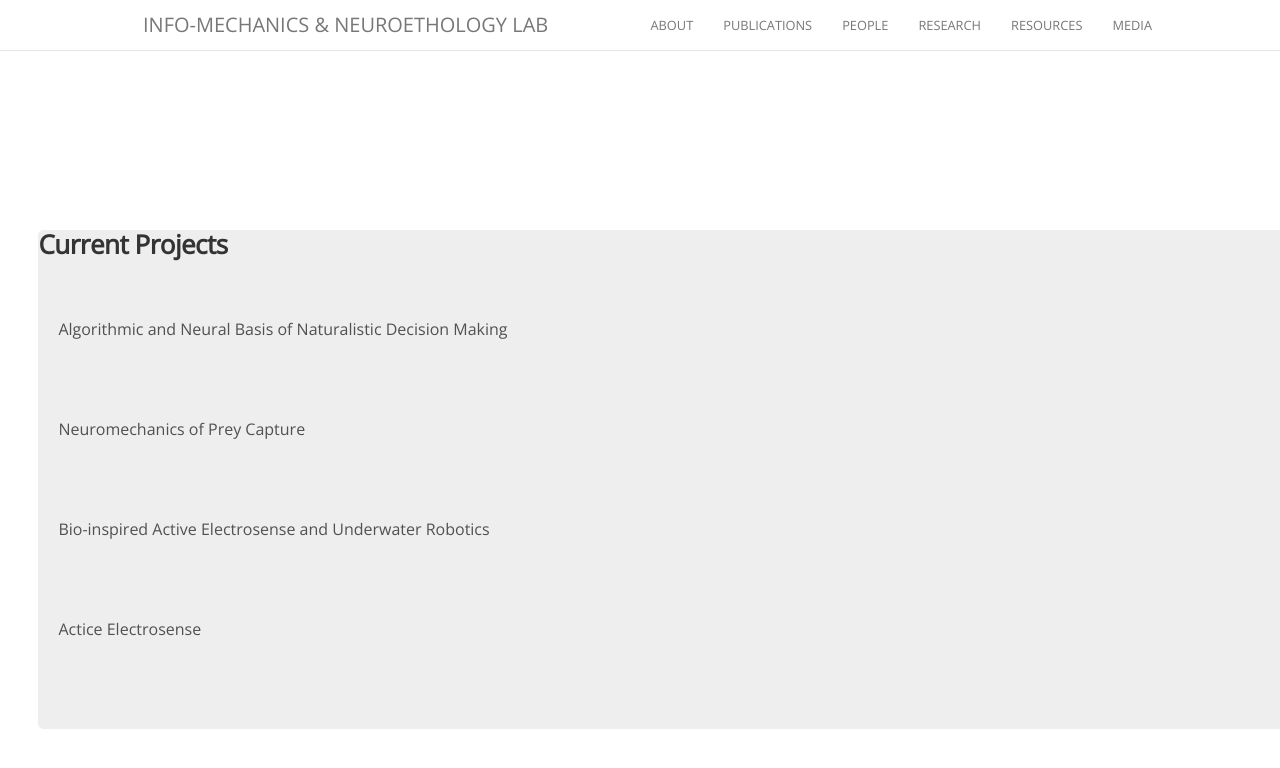
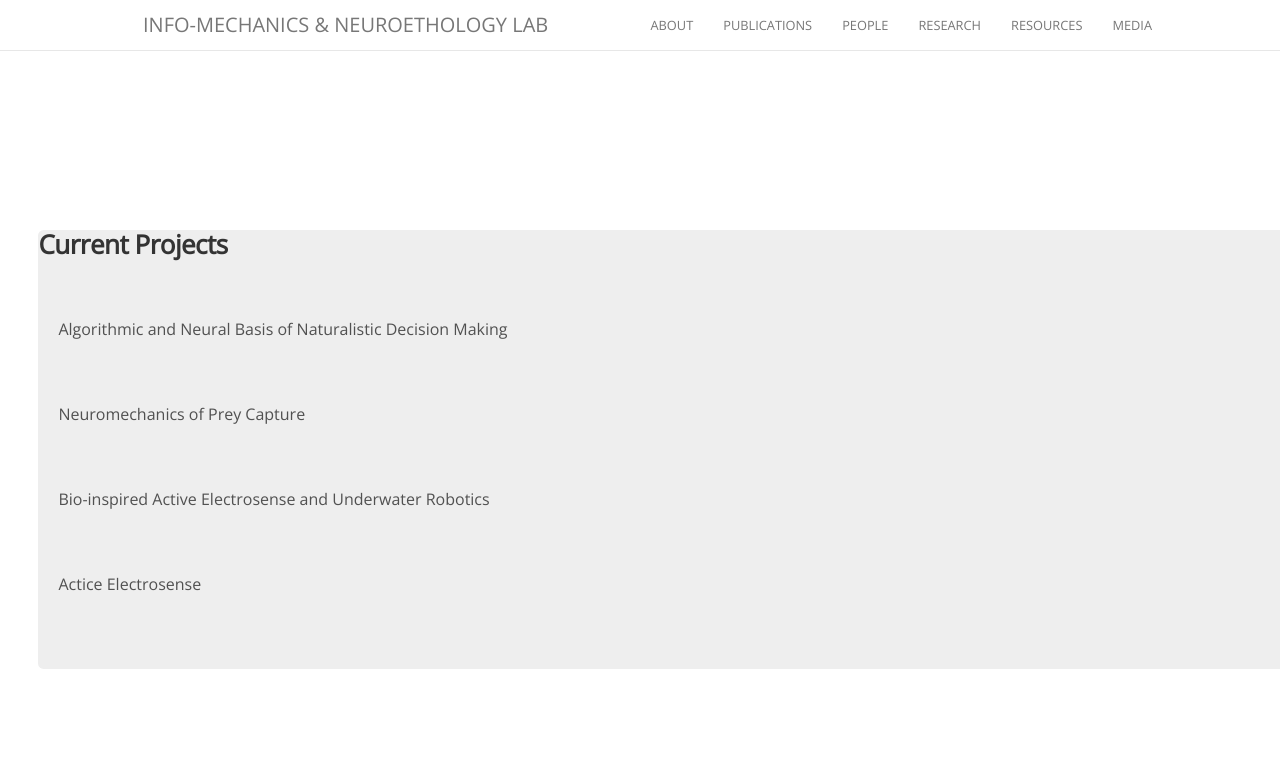
Before and after one commit to maciverlab/maciverlab.github.io, a Jekyll site: the page built from research.html, in a window 1280 px wide. Shown: the top 768 px of the page. Built offline with Jekyll 4.4.1, drawn with Linux system fonts in a browser that asks for light colours; nearby versions of some CDN libraries; comment, search, counter and statistics services are not loaded.

Commit message:
Update research.html

```diff
--- a/research.html
+++ b/research.html
@@ -6,11 +6,11 @@ permalink: /research/
 <div class="container">
     <div class="top_site_nav">
     <h3>Current Projects</h3>
-    <ul class="top_nav">
-        <li><p>Algorithmic and Neural Basis of Naturalistic Decision Making</p></li>
-        <li><p>Neuromechanics of Prey Capture</p></li>
-        <li><p>Bio-inspired Active Electrosense and Underwater Robotics</p></li>
-        <li><p>Actice Electrosense</p></li>
-    </ul>
-  </div>
+        <ul class="top_nav"><div class="floatleft">
+            <li class="top_nav">Algorithmic and Neural Basis of Naturalistic Decision Making</li>
+            <li class="top_nav">Neuromechanics of Prey Capture</li>
+            <li class="top_nav">Bio-inspired Active Electrosense and Underwater Robotics</li>
+            <li class="top_nav">Actice Electrosense</li></div></ul>
+
+    </div>
 </div>
```
